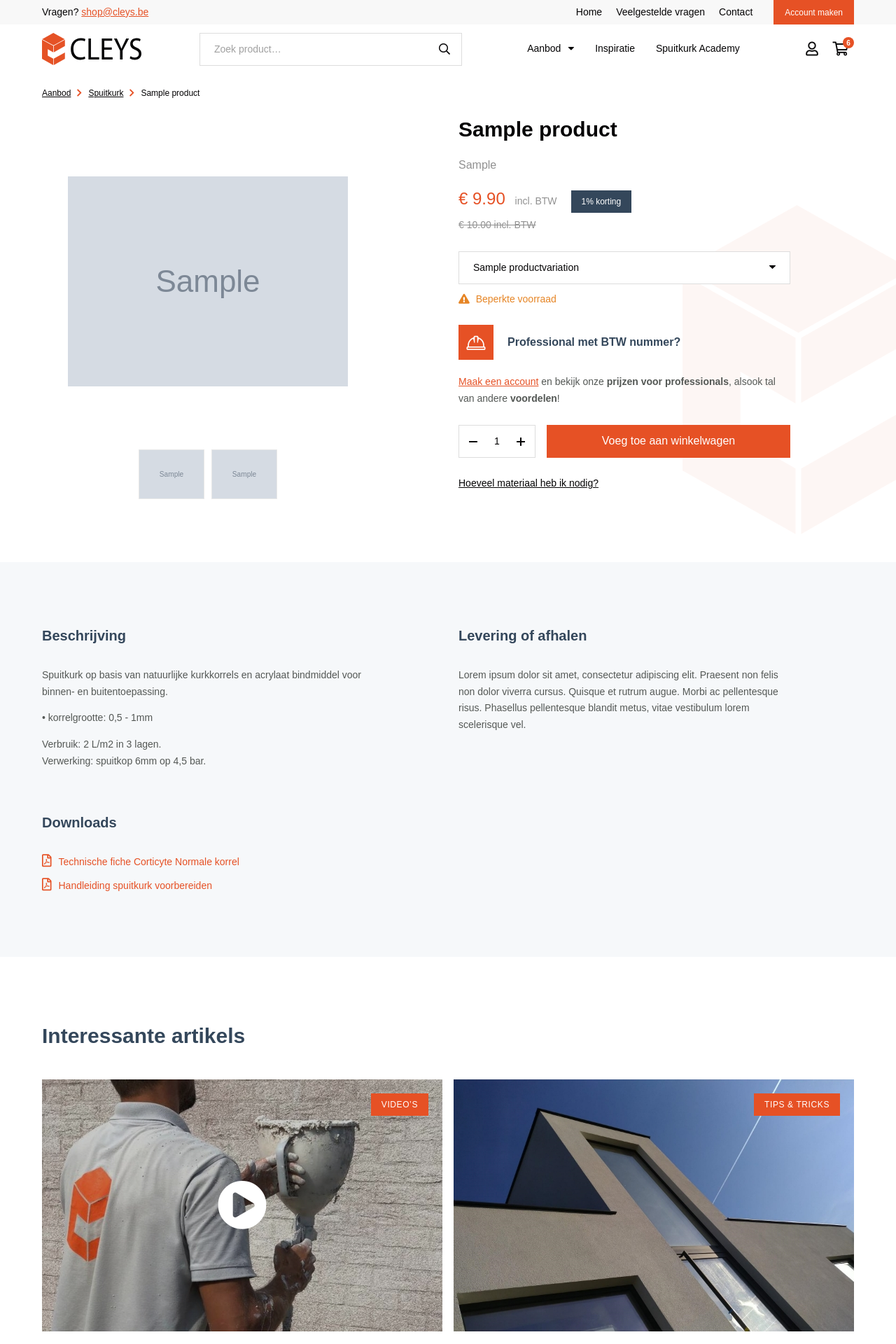
After one commit to muladzevitali/com.cleys, a Django app: a page that uses templates/product.html in a window 1280 px wide. The commit adds this page. Shown: the top 1920 px of the page at 70% size. Run offline with Django 3.2, Linux system fonts and the light colour scheme; data comes from the database, SQL or seed files in the repository; tables that the repository leaves empty hold one stand-in row (values such as "Sample post"); grey boxes marked "Sample" are stand-in pictures; parts of the project's set-up code (start-up, migrations or seed data) failed here and were passed over.

Commit message:
product detail page added

```diff
--- a/apps/store/urls.py
+++ b/apps/store/urls.py
@@ -5,5 +5,9 @@ from apps.store import views
 urlpatterns = [
     path('', views.StoreListView.as_view(), name='store-index'),
     path('category/<slug:category_slug>/', views.StoreListView.as_view(), name='store-products-by-category'),
+    path('category/<slug:category_slug>/<slug:slug>/<uuid:product_uuid>', views.ProductDetailView.as_view(),
+         name='store-product-detail'),
+    path('product/<uuid:product_uuid>/', views.calculate_required_product_volume,
+         name='store-product-quantity-calculation'),
 
 ]
--- a/apps/store/views.py
+++ b/apps/store/views.py
@@ -1,7 +1,15 @@
+import math
+import uuid
+from random import sample
+
+from django.core.exceptions import ValidationError
 from django.db.models import Q
-from django.views.generic import ListView
+from django.http import JsonResponse
+from django.shortcuts import get_object_or_404
+from django.views.generic import ListView, DetailView
+
+from apps.category.models import Category
 from apps.store import models
-from apps.category.models import Category
 
 
 class StoreListView(ListView):
@@ -30,3 +38,40 @@ class StoreListView(ListView):
         if ordering not in self.valid_ordering_columns:
             return 'pk',
         return ordering,
+
+
+class ProductDetailView(DetailView):
+    template_name = 'product.html'
+    model = models.Product
+    queryset = models.Product.objects.all()
+
+    def get_random_items(self, num_items):
+        total_objects = self.model.objects.count()
+        num_items = min(total_objects, num_items)
+        object_ids = sample(range(1, total_objects + 1), num_items)
+        return object_ids
+
+    def get_context_data(self, **kwargs):
+        context = super().get_context_data(**kwargs)
+        random_product_ids = self.get_random_items(4)
+        context['related_products'] = self.model.objects.filter(pk__in=random_product_ids)
+        return context
+
+    def get_queryset(self):
+        queryset = self.model.objects
+        queryset = queryset.filter(uuid=self.kwargs['product_uuid'])
+        return queryset
+
+
+def calculate_required_product_volume(request, product_uuid: uuid.UUID):
+    product = get_object_or_404(models.Product, uuid=product_uuid)
+
+    if not (product.volume_of_unit or product.usage_per_unit):
+        raise ValidationError('Not valid product')
+
+    surface = float(request.POST['surface'])
+    total_amount = surface * product.usage_per_unit
+    product_quantity = math.ceil(total_amount / product.volume_of_unit)
+    data = dict(total_amount=total_amount, product_quantity=product_quantity)
+
+    return JsonResponse(data=data)
--- a/apps/user/management/commands/init_defaults.py
+++ b/apps/user/management/commands/init_defaults.py
@@ -12,6 +12,8 @@ class Command(BaseCommand):
         self._create_admin_if_not_exist()
         call_command('loaddata', 'media/initial_data/categories.json')
         call_command('loaddata', 'media/initial_data/products.json')
+        call_command('loaddata', 'media/initial_data/products_gallery.json')
+        call_command('loaddata', 'media/initial_data/products_variations.json')
 
     def _create_admin_if_not_exist(self):
         admin_email = 'admin@example.com'
--- a/config/static/js/template.js
+++ b/config/static/js/template.js
@@ -10,9 +10,9 @@ jQuery(document).ready(function ($) {
     menuOnScroll();
 
     function menuOnScroll() {
-		if ($(this).scrollTop() > 0){
+        if ($(this).scrollTop() > 0) {
             $("#header-menu").addClass("scroll");
-		} else{
+        } else {
             $("#header-menu").removeClass("scroll");
         }
     }
@@ -66,7 +66,7 @@ jQuery(document).ready(function ($) {
         $('.js-login-top__content').fadeToggle(200);
         $(this).toggleClass('open');
     });
-	$(document).click(function(event) {
+    $(document).click(function (event) {
         if (!$(event.target).closest('.js-login-top').length) {
             $('.js-login-top__content').fadeOut(200);
             $('.js-login-top').removeClass('open');
@@ -85,6 +85,7 @@ jQuery(document).ready(function ($) {
             }
         });
     }
+
     dropdown();
 
     //offer mobile menu trigger
@@ -106,6 +107,7 @@ jQuery(document).ready(function ($) {
             scrollTop: top
         }, 750);
     });
+
     function getHashFromUrl(url) {
         return $("<a />").attr("href", url)[0].hash.replace(/^#/, "");
     }
@@ -121,7 +123,7 @@ jQuery(document).ready(function ($) {
         e.preventDefault();
         let curValue = $(this).next('input').val(),
             minValue = $(this).data('minval');
-		if (--curValue <= minValue)	{
+        if (--curValue <= minValue) {
             $(this).next('input').val('0');
         } else {
             $(this).next('input').val(--curValue);
@@ -135,11 +137,37 @@ jQuery(document).ready(function ($) {
     $('.js-popup-open').click(function (e) {
         e.preventDefault();
         let popupId = $(this).data('popupid');
-		console.log(popupId);
         $(popupId).css('display', 'block');
         $(popupId).parents('.popup').fadeIn().css('display', 'flex');
         $('body').css('overflow', 'hidden');
     });
+    $('.prod-calc-form').submit(function (e) {
+        e.preventDefault();
+        const surface = $('#prod-calc-field').val();
+        const url = $(this).attr('action');
+        const csrf_token = $("[name='csrfmiddlewaretoken']").val();
+        $.ajax({
+            url: url,
+            method: 'post',
+            data: {surface: surface, csrfmiddlewaretoken: csrf_token},
+            success: function (result) {
+                $('.surface-row').html(
+                    '<div>Oppervlakte:</div>\n<div>' + surface + ' <span>m<sup>2</sup></span></div>'
+                )
+                $('.volume-row').html(
+                    '<div>Totaal verbruik:</div> <div>' + result.total_amount + ' L</div>'
+                )
+                $('.quantity-row').text(
+                    result.product_quantity + ' emmer(s)'
+                )
+            },
+            error: function (error) {
+                console.log(error)
+            }
+
+        })
+
+    })
     $('.js-popup__close').click(function (e) {
         e.preventDefault();
         $(this).parents('.popup').fadeOut();
@@ -147,7 +175,7 @@ jQuery(document).ready(function ($) {
     });
 
     //slider
-	function initClientsSlider(){
+    function initClientsSlider() {
         $('.js-showcase-slider').slick({
             fade: true,
             autoplay: true,
@@ -157,6 +185,7 @@ jQuery(document).ready(function ($) {
             appendDots: $('.showcase__slider-dots'),
         });
     }
+
     initClientsSlider();
 
     function initAcademySlider() {
@@ -179,6 +208,7 @@ jQuery(document).ready(function ($) {
             ]
         });
     }
+
     initAcademySlider();
 
     //product-detail__slider
@@ -243,6 +273,7 @@ jQuery(document).ready(function ($) {
 
     //accordion
     $('.js-accordion .js-acc-head').on('click', fAcc);
+
     function fAcc() {
         if ($(this).hasClass('active')) {
             $('.js-accordion .js-acc-head').removeClass('active');
@@ -254,6 +285,7 @@ jQuery(document).ready(function ($) {
             $(this).addClass('active');
         }
     }
+
     //toggle edit form
     $('.js-edit-r-details').click(function (e) {
         e.preventDefault();
@@ -291,7 +323,7 @@ jQuery(document).ready(function ($) {
             img.parent('p').addClass('img');
             iframe.parent('p').addClass('video');
             iframe.wrap("<div class='yt-wrapper'></div>");
-			video.attr('controls',false);
+            video.attr('controls', false);
             video.parent('p').addClass('video');
             video.wrap('<div class="video-wrapper"></div>');
             video.after('<div class="play-btn"><i class="fas fa-play-circle"></i></div>');
@@ -300,15 +332,16 @@ jQuery(document).ready(function ($) {
             e.preventDefault();
             let curVideo = $(this).prev('video');
             curVideo[0].play();
-			curVideo.attr('controls',true);
+            curVideo.attr('controls', true);
             $(this).fadeOut();
-			curVideo[0].addEventListener('pause', function(playbtn){
+            curVideo[0].addEventListener('pause', function (playbtn) {
                 $(this).next('.play-btn').fadeIn();
-				curVideo.attr('controls',false);
+                curVideo.attr('controls', false);
             });
         });
 
     }
+
     wrapMedia();
 
 });
--- a/media/initial_data/categories.json
+++ b/media/initial_data/categories.json
@@ -13,7 +13,7 @@
     "pk": 2,
     "fields": {
       "name": "Spuitkurk",
-      "slug": "Spuitkurk-sub",
+      "slug": "spuitkurk-sub",
       "parent": 1
     }
   },
@@ -22,7 +22,7 @@
     "pk": 3,
     "fields": {
       "name": "Voorbehandeling",
-      "slug": "Voorbehandeling-1",
+      "slug": "voorbehandeling-1",
       "parent": 1
     }
   },
--- /dev/null
+++ b/templates/product.html
@@ -0,0 +1,259 @@
+{% load static %}
+<!DOCTYPE HTML>
+<html lang="nl">
+<head>
+    <meta charset="utf-8">
+    <meta name="viewport" content="width=device-width,initial-scale=1">
+    <title>Aanbod – {{ object.name|capfirst }}</title>
+    <meta name="description" content="">
+    <!--font, css, js -->
+    {% include 'includes/head.html' %}
+</head>
+
+<body>
+<div class="wrapper product-detail-page {% if request.user.is_authenticated %} in-login {% endif %}">
+
+    <header id="header-menu">
+        {% if request.user.is_authenticated %}
+            {% include 'includes/header-menu-logged-in.html' %}
+        {% else %}
+            {% include 'includes/header-menu.html' %}
+        {% endif %}
+    </header>
+
+    <main>
+
+        <nav class="breadcrumbs" aria-label="Breadcrumb navigation">
+            <div class="container">
+                <ul aria-label="breadcrumbs">
+                    <li><a href="{% url 'store-index' %}">Aanbod</a></li>
+                    <li>
+                        <a href="{% url 'store-products-by-category' category_slug=object.category.slug %}">{{ object.category.name|capfirst }}</a>
+                    </li>
+                    <li><a href="#" aria-current="page">{{ object.name }}</a></li>
+                </ul>
+            </div>
+        </nav>
+
+        <section class="product-detail --logo-bg">
+            <div class="container">
+                <div class="product-detail__inner">
+                    <div class="product-detail__slider">
+                        <div class="product-detail__slider-big js-product-detail__slider-for">
+                            <div class="img">
+                                <div class="inner">
+                                    <img src="{{ object.image.url }}" alt="">
+                                </div>
+                            </div>
+                            {% for image in object.images.all %}
+                                <div class="img">
+                                    <div class="inner">
+                                        <img src="{{ image.image.url }}" alt="">
+                                    </div>
+                                </div>
+                            {% endfor %}
+
+                        </div>
+                        <div class="product-detail__slider-nav js-product-detail__slider-nav">
+                            <div class="img"><img src="{{ object.image.url }}" alt=""></div>
+                            {% for image in object.images.all %}
+                                <div class="img"><img src="{{ image.image.url }}" alt=""></div>
+                            {% endfor %}
+                        </div>
+                    </div>
+                    <div class="product-detail__right">
+                        <form action="" method="">
+                            <div class="product-detail__title">
+                                <h1 class="like-h2">{{ object.name }}</h1>
+                            </div>
+                            <div class="product-detail__info">{{ object.info }}</div>
+                            <div class="product-detail__price">
+                                <div class="cur-price --orange"><span>€ {{ object.get_final_price }}</span> incl. BTW
+                                </div>
+                                {% if object.sale > 0 %}
+                                    <div class="price-label">{{ object.sale|floatformat:0 }}% korting</div>
+                                    <div class="old-price">€ {{ object.price }} incl. BTW</div>
+                                {% endif %}
+                            </div>
+                            {% if product.variations.all %}
+                                <div class="product-detail__extra-options">
+                                    <select name="extra-options">
+                                        {% for variation in product.variations.colors.all %}
+                                            <option value="{{ variation.pk }}">{{ variation.name }}</option>
+                                        {% endfor %}
+
+                                    </select>
+                                </div>
+                            {% endif %}
+                            {% if object.stock > 0 and object.stock > 10 %}
+                                <div class="product-detail__stock stock --green"><i class="fas fa-check"></i> Op
+                                    voorraad:
+                                    {{ object.stock }}
+                                </div>
+                            {% elif object.stock > 0 and object.stock <= 10 %}
+                                <div class="product-detail__stock stock --orange"><i
+                                        class="fas fa-exclamation-triangle"></i> Beperkte voorraad
+                                </div>
+                            {% else %}
+                                <div class="product-detail__stock stock --red"><i class="fas fa-times"></i> Out of stock
+                                </div>
+                            {% endif %}
+                            {% if not request.user.is_authenticated %}
+                                <div class="product-detail__for-pro">
+                                    <h5><i class="fal fa-hard-hat"></i>Professional met BTW nummer?</h5>
+                                    <div><a href="#">Maak een account</a> en bekijk onze <strong>prijzen voor
+                                        professionals</strong>, alsook tal van andere <strong>voordelen</strong>!
+                                    </div>
+                                </div>
+                            {% endif %}
+                            <div class="product-detail__submit">
+                                <div class="col col-1 js-like-number like-number">
+                                    <div class="like-number__m" data-minval="0"><i class="far fa-minus"></i></div>
+                                    <input type="text" name="amount" value="1" pattern="^[ 0-9]+$">
+                                    <div class="like-number__p"><i class="far fa-plus"></i></div>
+                                </div>
+                                <button type="submit" class="btn --btn-orange">Voeg toe aan winkelwagen</button>
+                            </div>
+                            {% if product.volume_of_unit and product.usage_per_unit %}
+                                <div class="product-detail__popup-link">
+                                    <a href="#" class="js-popup-open" data-popupid="#product-detail-popup">Hoeveel
+                                        materiaal
+                                        heb ik nodig?</a>
+                                </div>
+                            {% endif %}
+                        </form>
+                    </div>
+                </div>
+            </div>
+        </section>
+
+        <section class="product-info --light-blue-bg">
+            <div class="container">
+                <div class="product-info__row">
+                    <div class="product-info__col --content">
+                        <h3>Beschrijving</h3>
+                        <p>Spuitkurk op basis van natuurlijke kurkkorrels en acrylaat bindmiddel voor binnen- en
+                            buitentoepassing.</p>
+                        <p>• korrelgrootte: 0,5 - 1mm</p>
+                        <p>Verbruik: 2 L/m2 in 3 lagen. <br>Verwerking: spuitkop 6mm op 4,5 bar.</p>
+                    </div>
+                    <div class="product-info__col --content">
+                        <h3>Levering of afhalen</h3>
+                        <p>Lorem ipsum dolor sit amet, consectetur adipiscing elit. Praesent non felis non dolor viverra
+                            cursus. Quisque et rutrum augue. Morbi ac pellentesque risus. Phasellus pellentesque blandit
+                            metus, vitae vestibulum lorem scelerisque vel.</p>
+                    </div>
+                    <div class="product-info__col --downloads">
+                        <h3>Downloads</h3>
+                        <a href="#"><i class="far fa-file-pdf"></i>Technische fiche Corticyte Normale korrel</a>
+                        <a href="#"><i class="far fa-file-pdf"></i>Handleiding spuitkurk voorbereiden</a>
+                    </div>
+                </div>
+            </div>
+        </section>
+
+        <section class="interesting-articles">
+            <div class="container">
+                <div class="section-title --blue-title">
+                    <h2>Interessante artikels</h2>
+                </div>
+                <div class="interesting-articles__list col-2-list">
+
+                    <a href="/academy-detail.php" class="academy-single --video">
+                        <div class="academy-single__img">
+                            <div class="academy-single__label">video’s</div>
+                            <img src="/images/academy-single__img-2.jpg" alt="">
+                        </div>
+                        <div class="academy-single__title">
+                            <h3>Hoe spuitkurk aanbrengen?</h3>
+                        </div>
+                    </a>
+
+                    <a href="/academy-detail.php" class="academy-single">
+                        <div class="academy-single__img">
+                            <div class="academy-single__label">Tips &amp; Tricks</div>
+                            <img src="/images/academy-single__img-1.jpg" alt="">
+                        </div>
+                        <div class="academy-single__title">
+                            <h3>Voordelen van spuitkurk</h3>
+                        </div>
+                    </a>
+
+                </div>
+            </div>
+        </section>
+
+        <section class="related-products --light-blue-bg">
+            <div class="container">
+                <div class="section-title text-center">
+                    <h2>Gerelateerde producten</h2>
+                </div>
+                <div class="related-products__list col-4-list">
+                    {% for product in related_products %}
+                        <a href="{{ product.url }}" class="product-single">
+                            <div class="product-single__img">
+                                <img src="{{ product.image.url }}" alt="">
+                            </div>
+                            <div class="product-single__title">
+                                <h3 class="like-h5">{{ product.name }}</h3>
+                            </div>
+                            <div class="product-single__info">{{ product.info }}</div>
+                            <div class="product-single__price">
+                                <span class="cur-price">€ {{ product.get_final_price }}</span>
+                                {% if product.sale > 0 %}
+                                    <span class="old-price">€ {{ product.price }}</span>
+                                {% endif %}
+                            </div>
+                        </a>
+                    {% endfor %}
+
+                </div>
+            </div>
+        </section>
+
+    </main>
+
+    <footer id="footer-page">
+        {% include 'includes/footer.html' %}
+    </footer>
+
+    <div id="product-detail-popup" class="js-popup-content popup-content">
+        <h3>Hoeveel materiaal heb ik nodig?</h3>
+        <div class="prod-calc">
+            <form action="{% url 'store-product-quantity-calculation' product_uuid=object.uuid %}" method="post"
+                  class="prod-calc-form">
+                {% csrf_token %}
+                <div class="prod-calc__form-row">
+                    <label for="prod-calc-field">De muurdelen hebben een totale oppervlakte van:</label>
+                    <div class="field-span">
+                        <input type="text" id="prod-calc-field" name="surface" value="20">
+                        <span>m<sup>2</sup></span>
+                    </div>
+                    <button type="submit" class="btn --btn-orange">Bereken</button>
+                </div>
+            </form>
+            <div class="prod-calc__title">
+                <div class="like-h5">{{ object.name }}</div>
+                <div class="like-h5">Emmer(s) van {{ object.volume_of_unit }}L</div>
+            </div>
+            <div class="prod-calc__results">
+                <div class="prod-calc__results-row surface-row">
+                    <div>Oppervlakte:</div>
+                    <div>20 <span>m<sup>2</sup></span></div>
+                </div>
+                <div class="prod-calc__results-row usage-row">
+                    <div>Gemiddeld verbruik per m<sup>2</sup> (alle 3 lagen incl.):</div>
+                    <div>{{ object.usage_per_unit }} L</div>
+                </div>
+                <div class="prod-calc__results-row volume-row">
+                    <div>Totaal verbruik:</div>
+                    <div>{{ object.default_volume }} L</div>
+                </div>
+            </div>
+            <div class="like-h5 ">Bestel <span class="quantity-row">{{ object.default_quantity }} emmer(s)</span> {{ object.name }}</div>
+        </div>
+    </div>
+
+</div>
+</body>
+</html>
```
Also changed, not shown: apps/store/admin.py (+10 -7 lines), apps/store/models.py (+40 -3 lines), media/initial_data/products.json (+23 -19 lines), media/initial_data/products_gallery.json (added, +122 -0 lines), media/initial_data/products_variations.json (added, +62 -0 lines), templates/base.html (+12 -6 lines), templates/store.html (+6 -2 lines). Lines whose indentation alone changed are shown as unchanged.
